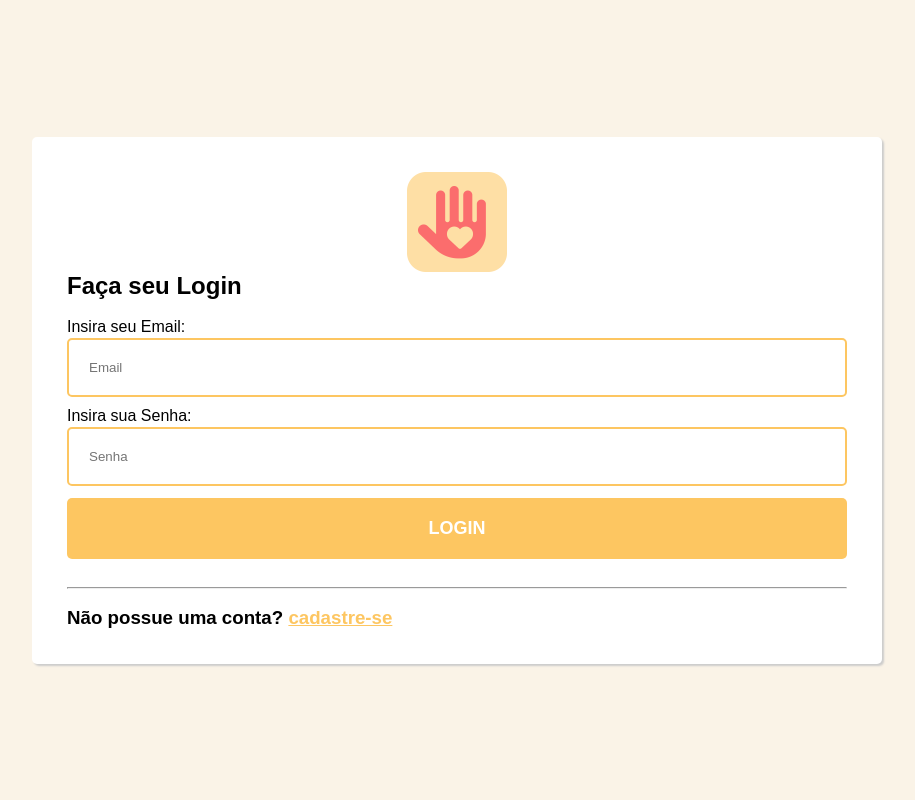
After one commit to Gbxhtml/tcc, a PHP site: page /tcc/pages/login.php in a window 1280 px wide. The commit adds this page. Shown: the whole page, without its empty margins (183-1098 px from the left). Run offline with PHP 8.4, Linux system fonts and the light colour scheme; some libraries are stand-ins or nearby versions.

Commit message:
Tcc iniciado

```diff
--- /dev/null
+++ b/pages/login.php
@@ -0,0 +1,32 @@
+<!DOCTYPE html>
+<html lang="pt_BR">
+<head>
+    <meta charset="UTF-8">
+    <meta name="viewport" content="width=device-width, initial-scale=1.0">
+    <title>CompartilhaAção - Login</title>
+    <link rel="stylesheet" href="<?php echo INCLUDE_PATH; ?>public/styles/style.css">
+    <link rel="stylesheet" href="<?php echo INCLUDE_PATH; ?>public/styles/login.css">
+</head>
+<body>
+    <form method="POST">
+        <div class="container">
+            <img src="<?php echo INCLUDE_PATH; ?>public/images/logo.png" alt="Logo do sistema">
+            <h2>Faça seu Login</h2>
+            <br>
+            <label for="email">Insira seu Email:</label>
+            <input id="emai" name="email" type="text" placeholder="Email">
+
+            <label for="password">Insira sua Senha:</label>
+            <input id="password" name="password" type="password" placeholder="Senha">
+
+            <input type="submit" value="Login">
+
+            <br>
+            <hr>
+            <br>
+
+            <h3>Não possue uma conta? <a href="cadastro">cadastre-se</a></h3>
+        </div>
+    </form>
+</body>
+</html>
--- /dev/null
+++ b/public/styles/login.css
@@ -0,0 +1,48 @@
+form {
+    width: 100%;
+    height: 100vh;
+    align-items: center;
+    justify-content: center;
+    display: flex;
+    flex-direction: column;
+}
+
+form .container {
+    display: flex;
+    flex-direction: column;
+    flex-wrap: wrap;
+    padding: 35px;
+    font-size: medium;
+}
+
+img {
+    width: 100px;
+    height: 100px;
+    text-align: center;
+    align-self: center;
+    user-select: none;
+    pointer-events: none;
+}
+
+form .container input {
+    padding: 20px;
+    width: 100%;
+    margin: 2px 0 10px;
+    outline: none;
+    border-radius: 5px;
+    border: 2px var(--primary) solid;
+}
+
+form .container input[type=submit] {
+    background-color: var(--primary);
+    font-weight: bold;
+    text-transform: uppercase;
+    border: 0;
+    cursor: pointer;
+    color: white;
+    font-size: large;
+}
+
+form a {
+    color: var(--primary);
+}
--- /dev/null
+++ b/public/styles/style.css
@@ -0,0 +1,24 @@
+* {
+    margin: 0;
+    padding: 0;
+    box-sizing: border-box;
+
+    font-family: Arial, Helvetica, sans-serif;
+
+    --primary: #fdc661;
+    --background: #FAF3E7;
+
+} /* reseta o estilo do website, e cria variaves de cor */
+
+body {
+    background-color: var(--background);
+}
+
+.container {
+    width: 850px ;
+    margin: 0 auto;
+    background-color: white;
+    padding: 20px;
+    border-radius: 5px;
+    box-shadow: 2px 2px 2px #ccc;
+}
```
Also changed, not shown: config.php (added, +36 -0 lines), index.php (added, +24 -0 lines), pages/index.php (renamed from teste.html, +4 -3 lines), .htaccess (added), public/images/logo.png (added).
